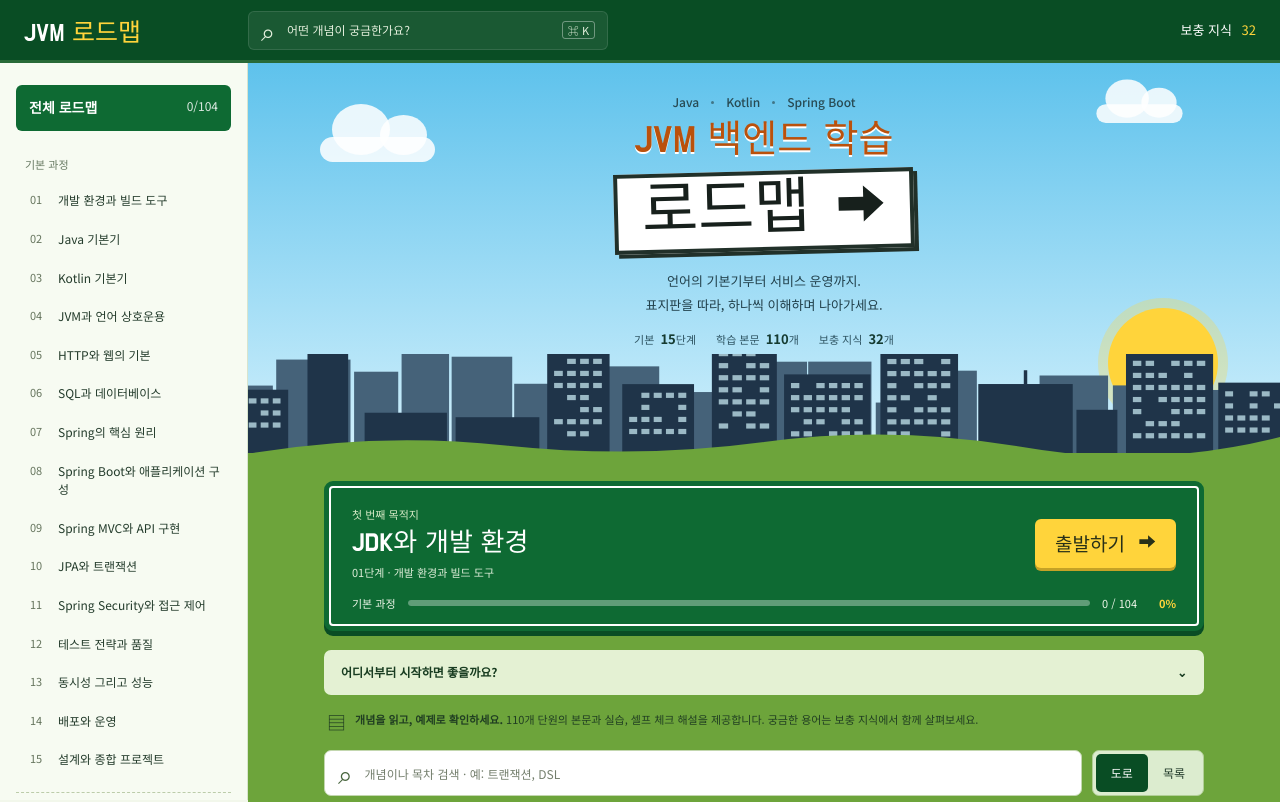
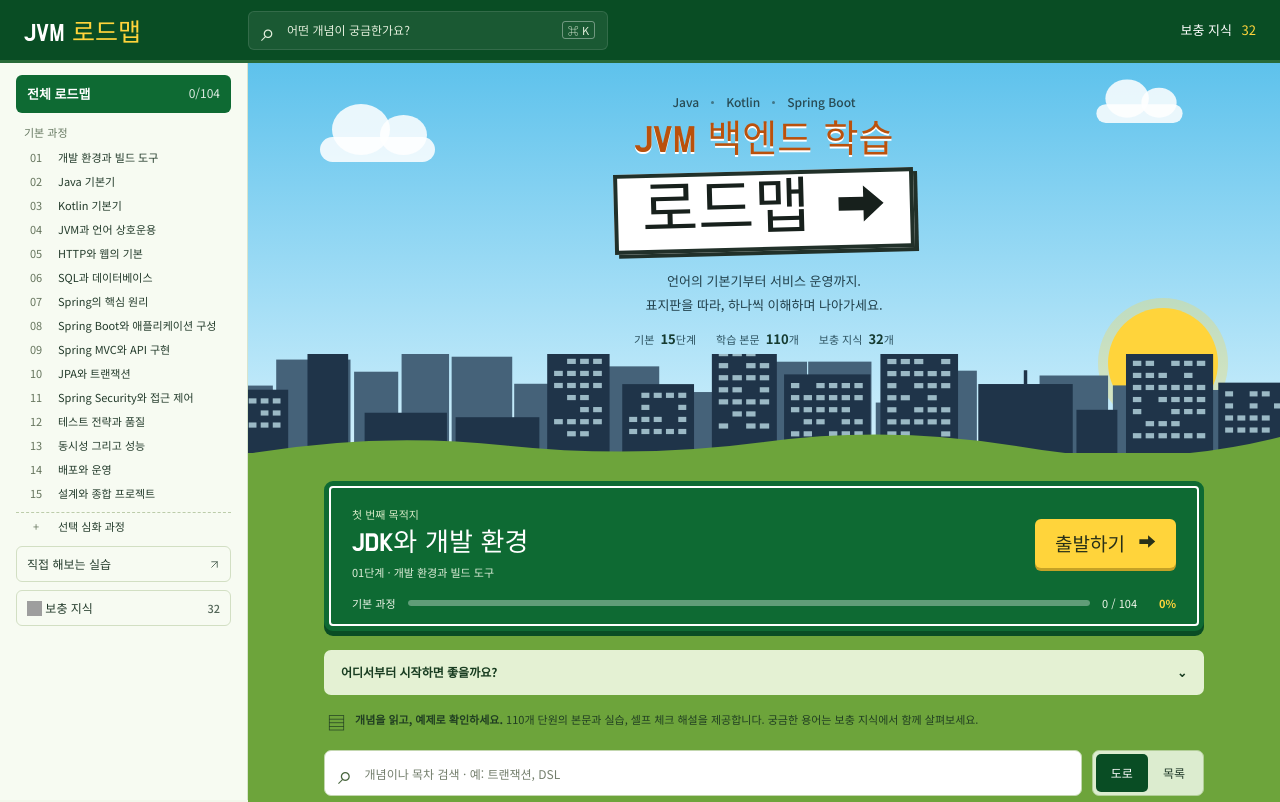
Before and after one commit to tmp-it-play/backend-study-roadmap-with-jvm, a Next.js app: page / in a window 1280 px wide. Shown: the top 802 px of the page. Built offline with nearby package versions, Linux system fonts and the light colour scheme; grey boxes are pictures that could not be loaded.

Commit message:
fix(roadmap): 사이드바 내부 스크롤 제거와 높이별 메뉴 대응

```diff
--- a/src/app/globals.css
+++ b/src/app/globals.css
@@ -40,7 +40,7 @@
 .header-notes { margin-left: auto; font-size: 13px; white-space: nowrap; }
 .header-notes span { color: var(--sun); margin-left: 6px; }
 .mobile-menu { display: none; }
-.sidebar { position: fixed; top: calc(var(--head) + 3px); bottom: 0; left: 0; width: var(--side); background: #f7fbf2; border-right: 1px solid var(--line); z-index: 35; overflow-y: auto; padding: 22px 16px; scrollbar-width: thin; }
+.sidebar { position: fixed; top: calc(var(--head) + 3px); bottom: 0; left: 0; width: var(--side); background: #f7fbf2; border-right: 1px solid var(--line); z-index: 35; overflow: clip; padding: 12px 16px; }
 .nav-home { display: flex; justify-content: space-between; padding: 11px 13px; background: var(--sign); color: white; border-radius: 6px; font-weight: 700; }
 .nav-home span { font-weight: 400; font-size: 12px; opacity: .85; }
 .nav-label { color: #687a63; font-size: 11px; margin: 24px 9px 9px; }
@@ -54,6 +54,12 @@
 .nav-notes[aria-current='page'] { background: #fff0b6; border-color: #e0c957; }
 .nav-notes > span:last-child { font-size: 11px; color: var(--sub); }
 .nav-foot { font-size: 11px; color: #75836e; margin: 24px 10px 8px; }
+.sidebar .nav-home { padding: 8px 11px; font-size: 13px; }
+.sidebar .nav-label { margin: 10px 8px 4px; }
+.sidebar .stage-nav { min-height: 24px; padding: 4px 8px; margin: 0; line-height: 1.35; }
+.sidebar .optional-nav { margin-top: 6px; padding-top: 6px; }
+.sidebar .nav-notes { margin-top: 8px; padding: 7px 10px; font-size: 12px; }
+.sidebar .nav-foot { margin: 16px 8px 0; }
 .main { margin-left: var(--side); padding-top: calc(var(--head) + 3px); min-height: 100vh; }
 .storage-warning { margin: 0; padding: 12px 24px; background: #fff0b6; }
 .home { overflow: clip; background: var(--grass); }
@@ -275,7 +281,9 @@
 @media (min-width: 1700px) { :root { --side: 278px; } .hero h1 { font-size: 44px; } .skyline-wrap svg { height: 135px; } .track { max-width: 1120px; } .lap-body { gap: 45px; } }
 @media (max-width: 1370px) { .detail-layout { grid-template-columns: minmax(0, 800px); max-width: 890px; } .page-toc { display: none; } .lap-body { gap: 23px; grid-template-columns: minmax(0, 210px) minmax(0, 1fr); } .lap.left .lap-body { grid-template-columns: minmax(0, 1fr) minmax(0, 210px); } }
 @media (max-width: 1100px) and (min-width: 901px) { :root { --side: 220px; } .sidebar { padding: 17px 10px; } .stage-nav { font-size: 11px; gap: 6px; } .journey-intro { padding-inline: 30px; } .lap-body, .lap.left .lap-body { grid-template-columns: minmax(0, 1fr); } .lap.left .lap-heading { order: 0; } .stage-sign { max-width: 310px; } .stage-summary { max-width: 40em; } .stage-progress { max-width: 310px; } .lap.right, .lap.left { padding: 32px 27px; } .list-view .lap .lap-body { grid-template-columns: minmax(0, 1fr); } .list-view .stage-sign { max-width: none; } }
-@media (max-width: 900px) {
+@media (max-height: 900px) { .sidebar .nav-foot { display: none; } }
+@media (max-height: 800px) { .sidebar .stage-nav { font-size: 11px; } }
+@media (max-width: 900px), (max-height: 700px) {
   :root { --side: 0px; --head: 56px; }
   .sidebar { display: none; }
   .top-inner { gap: 13px; padding: 0 18px; }
@@ -285,6 +293,8 @@
   .mobile-menu { display: block; }
   .mobile-menu > summary { font-size: 21px; line-height: 1; padding: 8px 5px; }
   .mobile-menu > nav { position: absolute; top: calc(var(--head) + 3px); left: 0; width: min(310px, 90vw); max-height: calc(100dvh - 59px); overflow-y: auto; padding: 20px; background: #f7fbf2; color: var(--ink); box-shadow: 8px 10px 20px #233b2b30; border: 1px solid #cfdec4; }
+}
+@media (max-width: 900px) {
   .hero { padding-top: 25px; }
   .journey-intro { max-width: 850px; }
   .track { max-width: 900px; }
--- a/src/components/Shell.tsx
+++ b/src/components/Shell.tsx
@@ -46,7 +46,7 @@
   return <>
     <a className="skip-link" href="#main">본문으로 건너뛰기</a>
     <header className="top"><div className="top-inner">
-      <details ref={menu} className="mobile-menu"><summary aria-label="학습 메뉴">☰</summary><nav aria-label="모바일 학습 단계" onClick={() => { if (menu.current) menu.current.open = false; }}>{nav}</nav></details>
+      <details ref={menu} className="mobile-menu"><summary aria-label="학습 메뉴">☰</summary><nav aria-label="접이식 학습 단계" onClick={() => { if (menu.current) menu.current.open = false; }}>{nav}</nav></details>
       <Link href="/" className="brand">JVM <b>로드맵</b></Link>
       <Link href="/#search" className="search-link" aria-label="학습 내용 검색"><span aria-hidden="true">⌕</span> <span>어떤 개념이 궁금한가요?</span><kbd>⌘ K</kbd></Link>
       <Link className="header-notes" href="/notes">보충 지식 <span>{notes.length}</span></Link>
```
